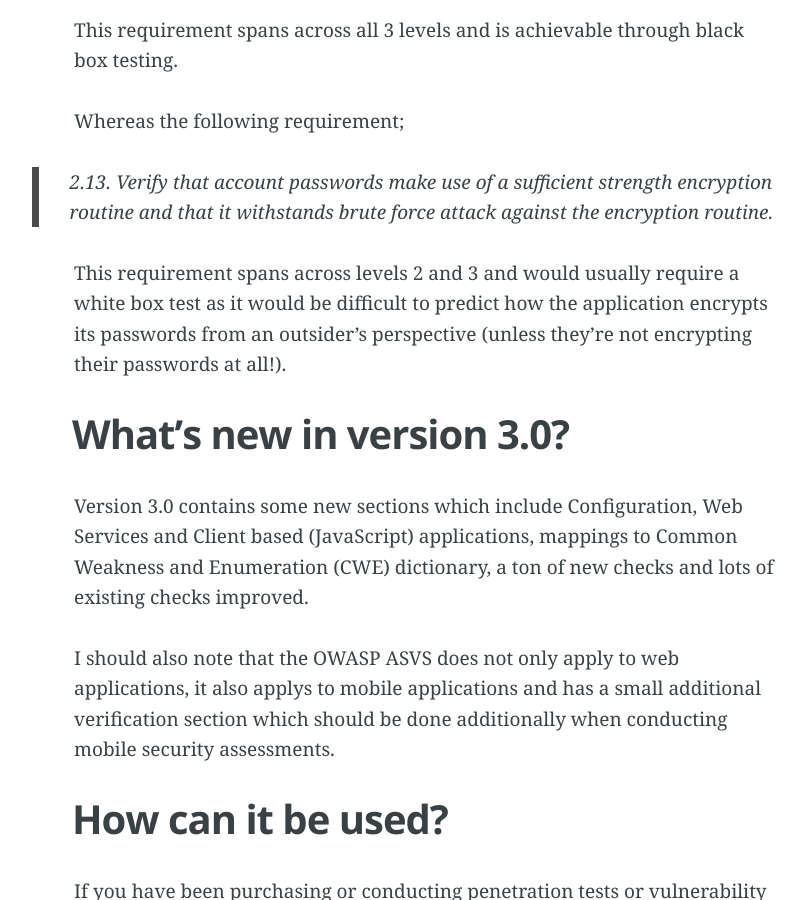
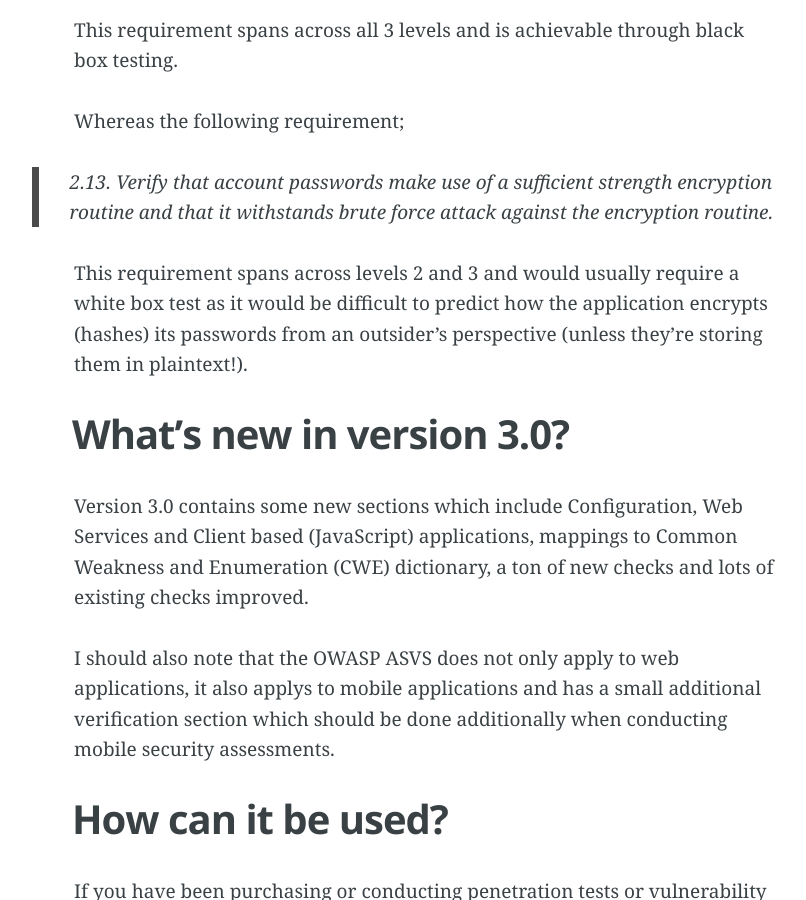
Before and after one commit to ethicalhack3r/ethicalhack3r.github.io, a Jekyll site: the page built from _posts/2015-10-11-owasp-asvs.markdown, in a window 1280 px wide and 900 px high, scrolled down 2908 px. Shown: the whole window, without its empty margins (216-1022 px from the left). Built offline with Jekyll 4.4.1, drawn with Linux system fonts in a browser that asks for light colours; Markdown is read by kramdown in place of the engine named in the settings.

Commit message:
Update 2015-10-11-owasp-asvs.markdown

```diff
--- a/_posts/2015-10-11-owasp-asvs.markdown
+++ b/_posts/2015-10-11-owasp-asvs.markdown
@@ -56,7 +56,7 @@
 
 > 2.13. Verify that account passwords make use of a sufficient strength encryption routine and that it withstands brute force attack against the encryption routine.
 
-This requirement spans across levels 2 and 3 and would usually require a white box test as it would be difficult to predict how the application encrypts its passwords from an outsider's perspective (unless they're not encrypting their passwords at all!).
+This requirement spans across levels 2 and 3 and would usually require a white box test as it would be difficult to predict how the application encrypts (hashes) its passwords from an outsider's perspective (unless they're storing them in plaintext!).
 
 ##What's new in version 3.0?
 
```
